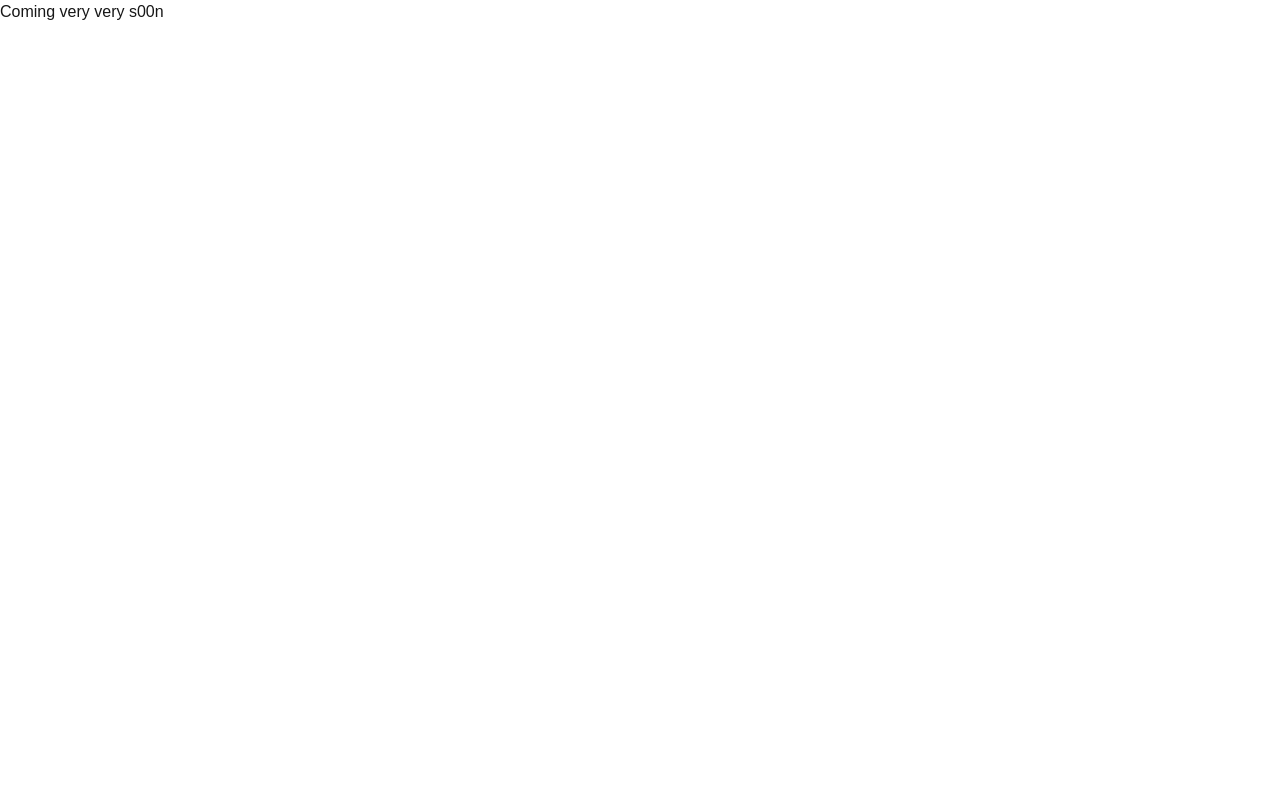
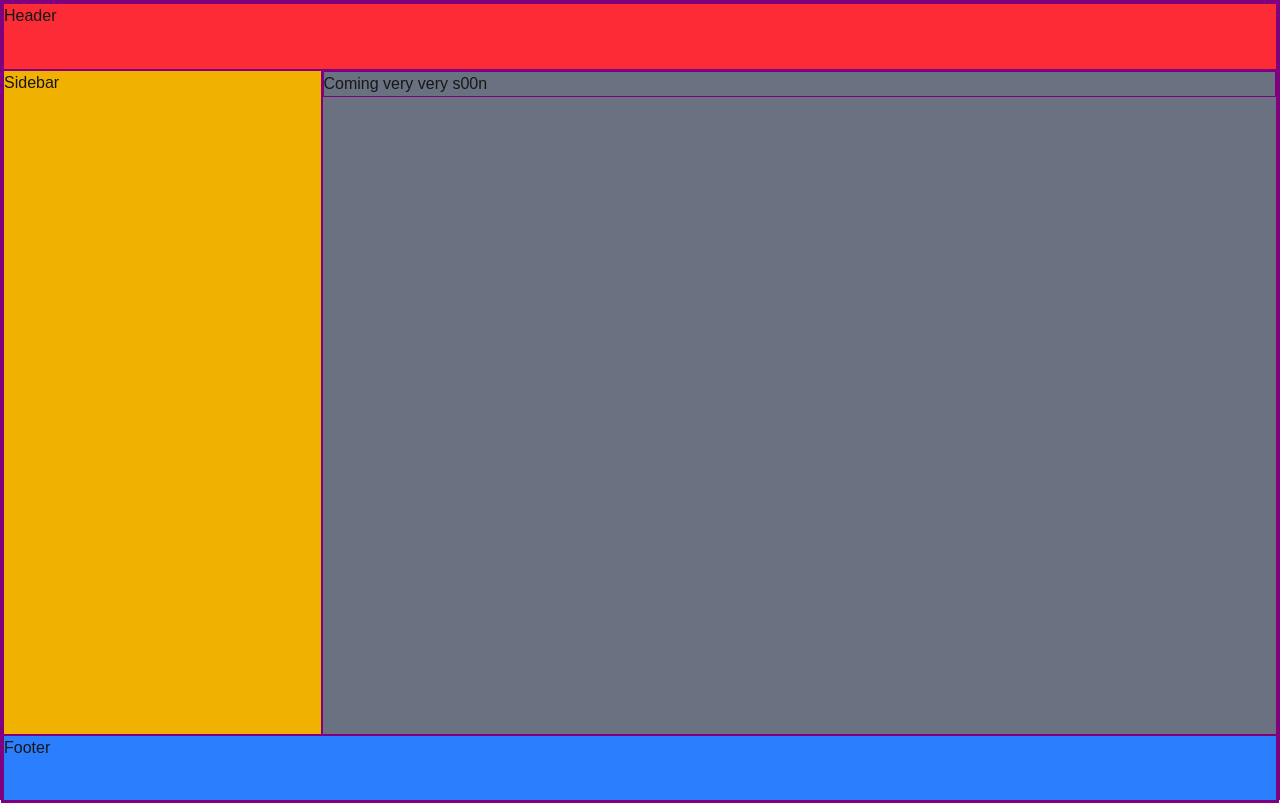
Before and after one commit to replakcan/alper-dev, a Next.js app: page / in a window 1280 px wide. Built offline with nearby package versions, Linux system fonts and the light colour scheme.

Commit message:
Add shared website layout

```diff
--- /dev/null
+++ b/app/components/Footer.tsx
@@ -0,0 +1,3 @@
+export default function Footer() {
+  return <div className="footer bg-blue-500 col-span-full row-span-1 row-start-12">Footer</div>
+}
--- /dev/null
+++ b/app/components/Header.tsx
@@ -0,0 +1,3 @@
+export default function Header() {
+  return <div className="header bg-red-500 col-span-full row-span-1">Header</div>
+}
--- /dev/null
+++ b/app/components/MainWrapper.tsx
@@ -0,0 +1,11 @@
+export default function MainWrapper({
+  children,
+}: Readonly<{
+  children: React.ReactNode
+}>) {
+  return (
+    <main className="main-content bg-gray-500 col-span-full col-start-4 row-span-full row-start-2 row-end-[-2]">
+      {children}
+    </main>
+  )
+}
--- /dev/null
+++ b/app/components/Sidebar.tsx
@@ -0,0 +1,5 @@
+export default function Sidebar() {
+  return (
+    <div className="sidebar bg-yellow-500 col-span-full col-end-4 row-span-full row-start-2 row-end-[-2]">Sidebar</div>
+  )
+}
--- a/app/globals.css
+++ b/app/globals.css
@@ -19,6 +19,10 @@
   }
 }
 
+* {
+  border: 1px solid purple;
+}
+
 body {
   background: var(--background);
   color: var(--foreground);
--- a/app/layout.tsx
+++ b/app/layout.tsx
@@ -1,5 +1,9 @@
 import type { Metadata } from 'next'
 import { Geist, Geist_Mono } from 'next/font/google'
+import Footer from './components/Footer'
+import Header from './components/Header'
+import MainWrapper from './components/MainWrapper'
+import Sidebar from './components/Sidebar'
 import './globals.css'
 
 const geistSans = Geist({
@@ -24,7 +28,14 @@ export default function RootLayout({
 }>) {
   return (
     <html lang="en" className={`${geistSans.variable} ${geistMono.variable} h-full antialiased`}>
-      <body className="min-h-full flex flex-col">{children}</body>
+      <body className="min-h-full">
+        <div className="home grid min-h-screen grid-cols-12 grid-rows-12">
+          <Header />
+          <MainWrapper>{children}</MainWrapper>
+          <Sidebar />
+          <Footer />
+        </div>
+      </body>
     </html>
   )
 }
```
